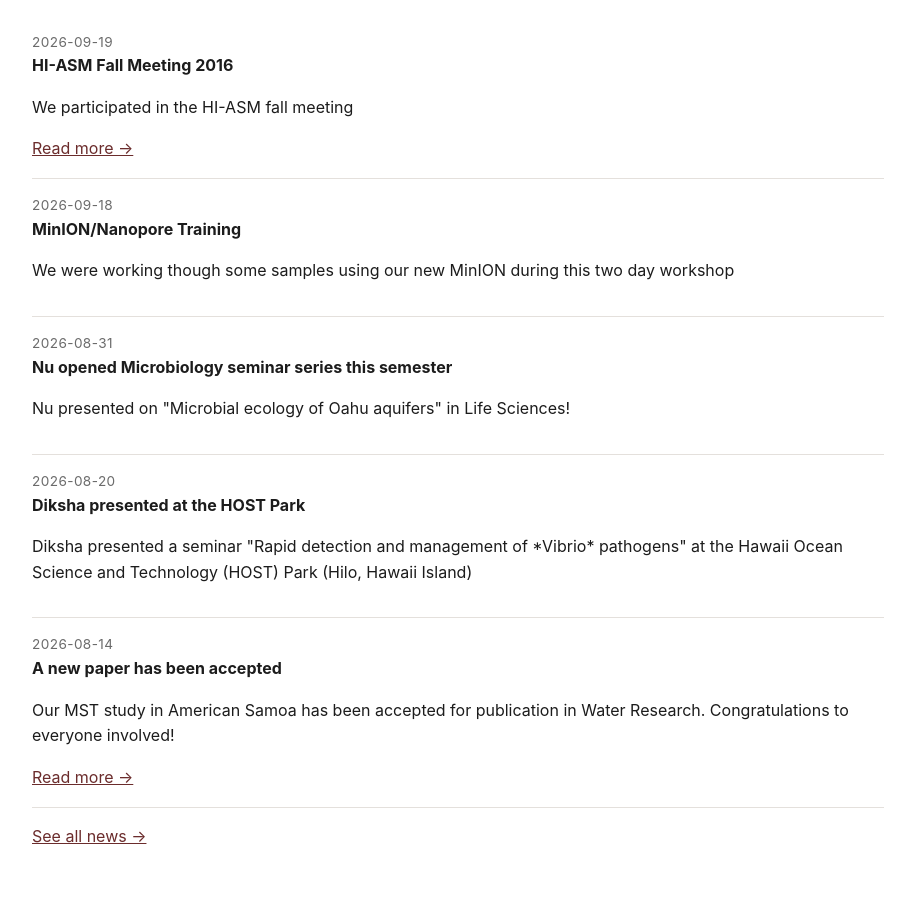
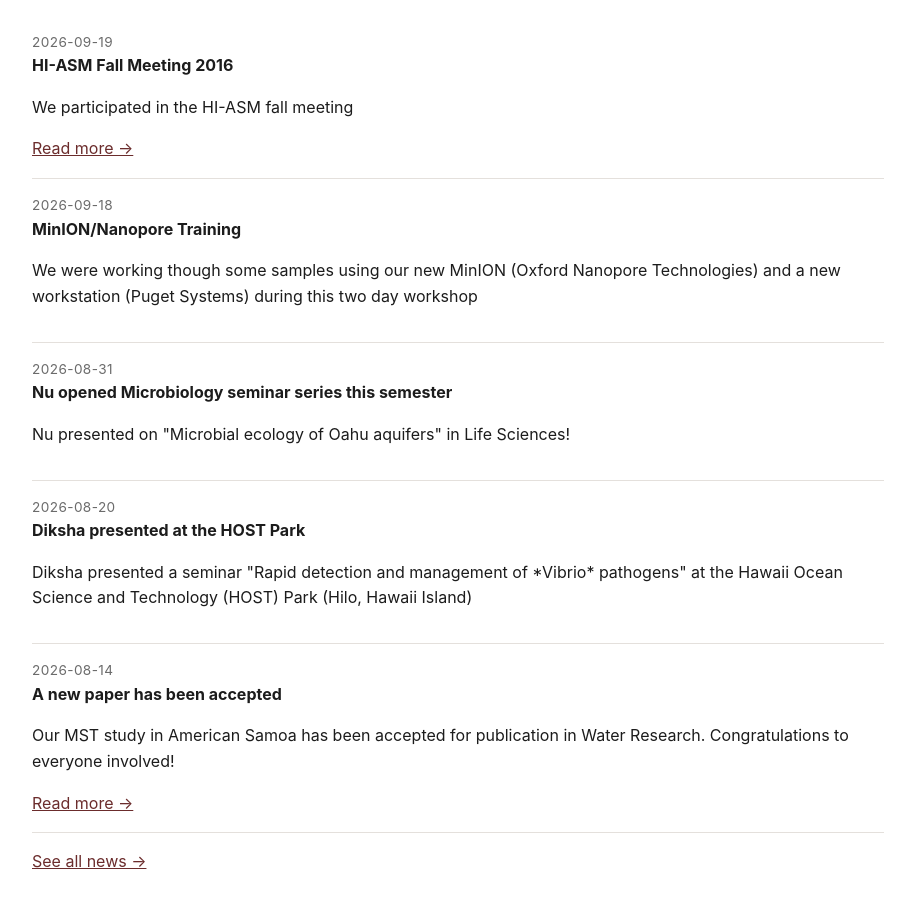
Before and after one commit to MarekKirs/marekkirs.github.io, a Jekyll site: the page built from index.md, in a window 1280 px wide and 900 px high, scrolled down 888 px. Shown: the whole window, without its empty margins (182-1097 px from the left). Built offline with Jekyll 4.4.1, drawn with Linux system fonts in a browser that asks for light colours.

Commit message:
Update news.yml

```diff
--- a/_data/news.yml
+++ b/_data/news.yml
@@ -8,7 +8,7 @@
 
 - date: "2026-09-18"
   title: "MinION/Nanopore Training"
-  summary: "We were working though some samples  using our new MinION during this two day workshop"
+  summary: "We were working though some samples  using our new MinION (Oxford Nanopore Technologies) and a new workstation (Puget Systems) during this two day workshop"
 
 - date: "2026-08-31"
   title: "Nu opened Microbiology seminar series this semester"
```
